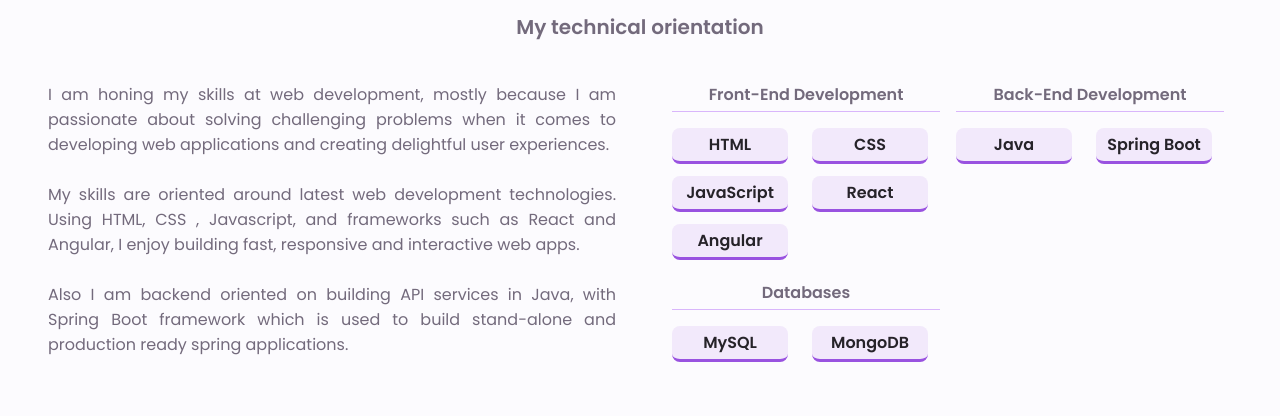
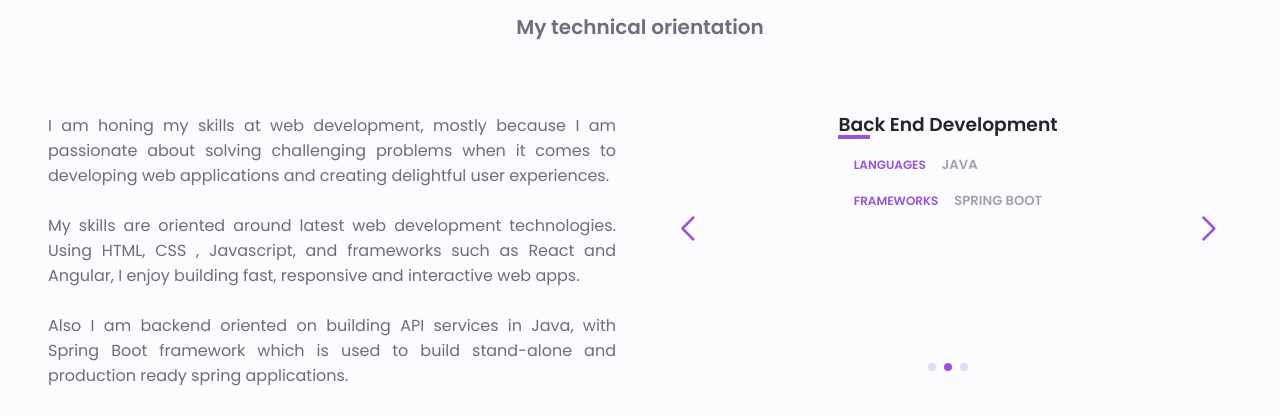
Before and after one commit to rkatanic/portfolio, a React (Create React App) app: page / in a window 1280 px wide. Shown: the part 1760-2176 px from the top of the page. Built offline with nearby package versions, Linux system fonts and the light colour scheme.

Commit message:
Add swiper

```diff
--- a/package.json
+++ b/package.json
@@ -17,6 +17,7 @@
     "react-scripts": "4.0.3",
     "react-scrollspy": "^3.4.3",
     "react-scrollspy-nav": "^1.2.4",
+    "swiper": "^6.8.4",
     "typewriter-effect": "^2.18.2",
     "web-vitals": "^1.1.2",
     "yup": "^0.32.11"
--- a/src/components/About.css
+++ b/src/components/About.css
@@ -58,6 +58,7 @@
   font-weight: 600;
   font-size: 0.75rem;
   color: var(--color-primary);
+  margin-right: 1rem;
 }
 
 .about-container-label .icon {
--- a/src/components/About.tsx
+++ b/src/components/About.tsx
@@ -86,7 +86,7 @@ const About = (): JSX.Element => (
             <p className="about-container-text">
               I do what coders do. I like what coders like. In the end of the
               day, I'm just a regular person who likes doing some sports in free
-              time, running, watching movies.
+              time, running, watching movies and so on.
             </p>
 
             <p className="about--container-text">
--- a/src/components/Home.css
+++ b/src/components/Home.css
@@ -9,7 +9,12 @@
 }
 
 .home-title {
+  position: relative;
   font-size: 3rem;
+}
+
+.home-title .Typewriter {
+  color: var(--color-primary);
 }
 
 .home-subtitle {
@@ -85,7 +90,7 @@
   background-color: var(--color-text);
   position: absolute;
   left: 2px;
-  animation: animation-move-up-down 2.5s ease-in-out infinite;
+  animation: animation-move-up-down 1.5s linear infinite;
 }
 
 @media screen and (max-width: 768px) {
--- a/src/components/Home.tsx
+++ b/src/components/Home.tsx
@@ -1,10 +1,11 @@
 import Section from "./Section";
+import Button from "./Button";
 import Typewriter from "typewriter-effect";
 import myimage from "../assets/images/me1.png";
 import { ReactComponent as MailSendIcon } from "../assets/icons/mail-send.svg";
 import { ReactComponent as ArrowIcon } from "../assets/icons/arrow-up.svg";
+
 import "./Home.css";
-import Button from "./Button";
 
 const Home = (): JSX.Element => (
   <Section id="home">
--- a/src/components/Skills.css
+++ b/src/components/Skills.css
@@ -7,24 +7,23 @@
 
 .skills-content {
   align-items: baseline;
-  text-align: justify;
   display: grid;
   gap: 3rem;
-  grid-template-columns: repeat(auto-fit, minmax(220px, 1fr));
+  grid-template-columns: repeat(auto-fit, minmax(280px, 1fr));
   margin: 1rem 0;
 }
 
+.skills-content-text,
 .skills-description {
   text-align: justify;
 }
 
-.skills-items {
-  display: grid;
-  grid-template-columns: repeat(auto-fit, minmax(220px, 1fr));
-}
-
 .skills-item {
-  padding: 0.5rem;
+  display: flex;
+  flex-direction: column;
+  padding: 2.5rem;
+  align-items: center;
+  justify-content: center;
 }
 
 .skills-item-badge {
@@ -85,6 +84,37 @@
   max-height: 300px;
 }
 
+.skills-swiper {
+  width: 100%;
+  height: 100%;
+}
+
+.swiper-button-prev::after,
+.swiper-button-next::after {
+  color: var(--color-primary);
+  font-size: 1.5rem;
+  font-weight: 600;
+  margin: 0 1rem;
+}
+
+.swiper-pagination-bullet {
+  background: var(--color-primary);
+}
+
+.skills-item h3 {
+  position: relative;
+}
+
+.skills-item h3::after {
+  content: "";
+  position: absolute;
+  width: 2rem;
+  height: 4px;
+  background-color: var(--color-primary);
+  left: 0;
+  bottom: 0;
+}
+
 @media screen and (max-width: 1071px) {
   .download-cv-container button {
     margin: inherit auto;
--- a/src/components/Skills.tsx
+++ b/src/components/Skills.tsx
@@ -2,63 +2,108 @@ import Section from "./Section";
 import Button from "./Button";
 import { ReactComponent as DocumentIcon } from "../assets/icons/document.svg";
 import myimage from "../assets/images/me2.png";
+import { Swiper, SwiperSlide } from "swiper/react";
+import SwiperCore, { Pagination, Navigation, Autoplay } from "swiper";
+import "swiper/swiper-bundle.min.css";
+import "swiper/swiper.min.css";
 
 import "./Skills.css";
 
-const Skills = (): JSX.Element => (
+const Skills = (): JSX.Element => {
+  SwiperCore.use([Navigation, Pagination, Autoplay]);
+  return (
     <Section id="skills">
       <div className="skills">
         <h2 className="title">Skills</h2>
         <h3 className="subtitle">My technical orientation</h3>
+
         <div className="skills-content">
           <div>
-          <p>
+            <p className="skills-content-text">
               I am honing my skills at web development, mostly because I am
               passionate about solving challenging problems when it comes to
               developing web applications and creating delightful user
               experiences.
             </p>
             <br />
-          <p>
+            <p className="skills-content-text">
               My skills are oriented around latest web development technologies.
               Using HTML, CSS , Javascript, and frameworks such as React and
-            Angular, I enjoy building fast, responsive and interactive web apps.
+              Angular, I enjoy building fast, responsive and interactive web
+              apps.
             </p>
             <br />
-          <p>
+            <p className="skills-content-text">
               Also I am backend oriented on building API services in Java, with
               Spring Boot framework which is used to build stand-alone and
               production ready spring applications.
             </p>
           </div>
-        <div className="skills-items">
+          <Swiper
+            effect="fade"
+            className="skills-swiper"
+            navigation
+            pagination
+            slidesPerView={1}
+            loop
+            autoplay={{ delay: 5000 }}
+            onSlideChange={() => console.log("slide change")}
+            onSwiper={(swiper) => console.log(swiper)}
+          >
+            <SwiperSlide className="skills-swiper-slide">
               <div className="skills-item">
-            <h4 className="skills-item-title">Front-End Development</h4>
-            <div className="skills-item-badges">
-              <span className="skills-item-badge">HTML</span>
-              <span className="skills-item-badge">CSS</span>
-              <span className="skills-item-badge">JavaScript</span>
-              <span className="skills-item-badge">React</span>
-              <span className="skills-item-badge">Angular</span>
+                <h3>Front End Development</h3>
+                <div style={{ display: "flex" }}>
+                  <div>
+                    <div className="about-container-item">
+                      <p className="about-container-label">languages</p>
+                      <p className="about-container-item-desc">
+                        HTML, CSS, JavaScript
+                      </p>
                     </div>
-          </div>
-
-          <div className="skills-item">
-            <h4 className="skills-item-title">Back-End Development</h4>
-            <div className="skills-item-badges">
-              <span className="skills-item-badge">Java</span>
-              <span className="skills-item-badge">Spring Boot</span>
-            </div>
-          </div>
-
-          <div className="skills-item">
-            <h4 className="skills-item-title">Databases</h4>
-            <div className="skills-item-badges">
-              <span className="skills-item-badge">MySQL</span>
-              <span className="skills-item-badge">MongoDB</span>
+                    <div className="about-container-item">
+                      <p className="about-container-label">frameworks</p>
+                      <p className="about-container-item-desc">
+                        Bootstrap, Sass, React, Angular
+                      </p>
                     </div>
                   </div>
                 </div>
+              </div>
+            </SwiperSlide>
+            <SwiperSlide className="skills-swiper-slide">
+              <div className="skills-item">
+                <h3>Back End Development</h3>
+                <div style={{ display: "flex" }}>
+                  <div>
+                    <div className="about-container-item">
+                      <p className="about-container-label">languages</p>
+                      <p className="about-container-item-desc">Java</p>
+                    </div>
+                    <div className="about-container-item">
+                      <p className="about-container-label">frameworks</p>
+                      <p className="about-container-item-desc">Spring Boot</p>
+                    </div>
+                  </div>
+                </div>
+              </div>
+            </SwiperSlide>
+            <SwiperSlide className="skills-swiper-slide">
+              <div className="skills-item">
+                <h3>Databases</h3>
+                <div style={{ display: "flex" }}>
+                  <div>
+                    <div className="about-container-item">
+                      <p className="about-container-label">Databases</p>
+                      <p className="about-container-item-desc">
+                        MySQL, MongoDB
+                      </p>
+                    </div>
+                  </div>
+                </div>
+              </div>
+            </SwiperSlide>
+          </Swiper>
         </div>
 
         <div className="download-cv-container">
@@ -66,7 +111,9 @@ const Skills = (): JSX.Element => (
             <h2 className="download-cv-container-title">
               Want more information?
             </h2>
-          <p>For more details, feel free to download my CV and take a look!</p>
+            <p>
+              For more details, feel free to download my CV and take a look!
+            </p>
             <Button variant="btn-outline">
               <span>Download CV</span>
               <DocumentIcon />
@@ -77,5 +124,6 @@ const Skills = (): JSX.Element => (
       </div>
     </Section>
   );
+};
 
 export default Skills;
```
Also changed, not shown: 1 other file (tests, documents, lock files or other folders). Lines whose indentation alone changed are shown as unchanged.
